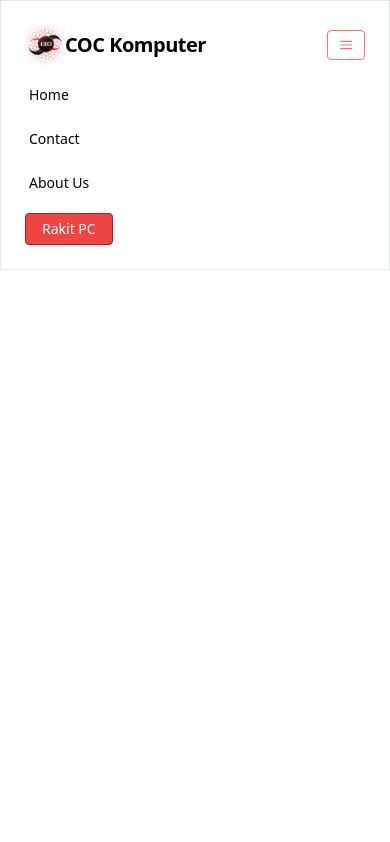
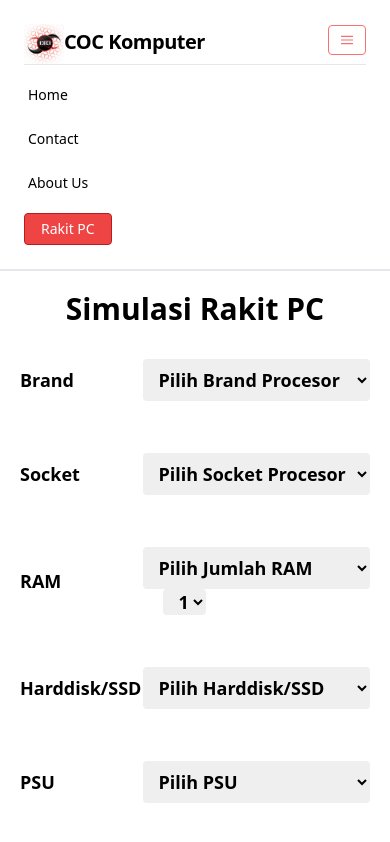
Before and after one commit to AdrianHalim20/COC_Komputer, a plain HTML site: page index.html in a window 390 px wide. Drawn offline with nearby package versions, Linux system fonts and the light colour scheme; a script that the page names is missing.

Commit message:
Rakit PC

```diff
--- a/data.js
+++ /dev/null
@@ -1,10 +0,0 @@
-let nav = document.getElementById("navContent")
-
-
-function toggleNav() {
-    if (nav.value == off ) {
-        nav.class = "w-full block md:flex md:items-center justify-between md:w-auto"
-    }else{
-        nav.class = "w-full hidden md:flex md:items-center justify-between md:w-auto"
-    }
-}
--- a/index.html
+++ b/index.html
@@ -10,39 +10,153 @@
   </head>
   <body>
     <div class="">
-
-
       <!-- Navbar Start -->
-    <nav class="flex items-center justify-between flex-wrap bg-white-500 p-6 border">
-      <div class="flex items-center flex-shrink-0 text-black mr-6">
-        <img src="assets/image/logo.jpeg" alt="logo coc" class="w-10">
-        <span class="font-semibold text-xl tracking-tight">COC Komputer</span>
+      <nav
+        class="flex justify-between items-center flex-wrap bg-white-500 p-6 border-b-2 "
+      >
+        <div class="flex text-black mr-6">
+          <img src="assets/image/logo.jpeg" alt="logo coc" class="w-10" />
+          <span class="mt-1 font-semibold text-xl tracking-tight"
+            >COC Komputer</span
+          >
         </div>
         <div class="block md:hidden">
-        <button class="flex items-center px-3 py-2 border rounded text-red-400 border-red-400 hover:text-red-600 hover:border-white" id="navId" onclick="toogleNav()">
-          <svg class="fill-current h-3 w-3" viewBox="0 0 20 20" xmlns="http://www.w3.org/2000/svg"><title>Menu</title><path d="M0 3h20v2H0V3zm0 6h20v2H0V9zm0 6h20v2H0v-2z"/></svg>
+          <button
+            class="flex items-center px-3 py-2 mb-2 border rounded text-red-400 border-red-400 hover:text-red-600 hover:border-white"
+            id="navId"
+            onclick="toogleNav()"
+          >
+            <svg
+              class="fill-current h-3 w-3"
+              viewBox="0 0 20 20"
+              xmlns="http://www.w3.org/2000/svg"
+            >
+              <title>Menu</title>
+              <path d="M0 3h20v2H0V3zm0 6h20v2H0V9zm0 6h20v2H0v-2z" />
+            </svg>
           </button>
         </div>
 
         <!-- isi nav -->
-      <div class="flex w-full items-center justify-between md:w-auto" id="navContent" value="off" >
+        <div
+          class="flex w-full items-center justify-between md:w-auto max-[767px]:border-t"
+          id="navContent"
+          value="off"
+        >
           <div class="text-sm items-center justify-between">
-          <a href="#responsive-header" class="block mt-4 rounded-md p-1 md:inline-block md:mt-0 text-black font-medium hover:text-red-600 mr-4">
+            <a
+              href="#responsive-header"
+              class="block mt-4 rounded-md p-1 md:inline-block md:mt-0 text-black font-medium hover:text-red-600 mr-4"
+            >
               Home
             </a>
-          <a href="#responsive-header" class="block mt-4 rounded-md p-1 md:inline-block md:mt-0 text-black font-medium hover:text-red-600 mr-4">
+            <a
+              href="#responsive-header"
+              class="block mt-4 rounded-md p-1 md:inline-block md:mt-0 text-black font-medium hover:text-red-600 mr-4"
+            >
               Contact
             </a>
-          <a href="#responsive-header" class="block mt-4 rounded-md p-1 md:inline-block md:mt-0 text-black font-medium hover:text-red-600 mr-4">
+            <a
+              href="#responsive-header"
+              class="block mt-4 rounded-md p-1 md:inline-block md:mt-0 text-black font-medium hover:text-red-600 mr-4"
+            >
               About Us
             </a>
-          <a href="#" class="inline-block text-sm px-4 py-2 leading-none border rounded text-white border-red-700 bg-red-500 hover:border-transparent hover:text-red-500 hover:bg-white mt-4 md:mt-0">Rakit PC</a>
+            <a
+              href="#"
+              class="inline-block text-sm px-4 py-2 leading-none border rounded text-white border-red-700 bg-red-500 hover:border-transparent hover:text-red-500 hover:bg-white mt-4 md:mt-0"
+              >Rakit PC</a
+            >
           </div>
         </div>
       </nav>
       <!-- Navbar End -->
 
+      <!-- Content Start -->
+      <!-- <div class="flex flex-col items-center justify-center w-full h-full bg-slate ">
+      <h1 class="flex font-black mt-5 text-3xl  ">ABOUT US</h1>
+      <p>Lorem ipsum dolor sit amet, consectetur adipisicing elit. Sed nam voluptatibus atque nostrum dolorum. Facere ipsum pariatur, fugit culpa officiis unde, enim eos beatae libero dicta molestias blanditiis eaque perspiciatis.</p>
+    </div> -->
+      <!-- Content End -->
 
+      <!-- Rakit PC Start-->
+      <div class="flex items-center justify-center flex-col ">
+        <div class="flex">
+          <h1 class="flex font-black mt-5 text-3xl">Simulasi Rakit PC</h1>
+        </div>
+        <!-- option start -->
+
+        <div class="flex flex-row w-full justify-between items-center mt-3 ">
+          <p class="flex m-5 w-2/12 text-lg font-semibold flex-col">Brand</p>
+          <div class="flex m-5 w-7/12 text-lg font-semibold flex-col">
+            <select class="rounded py-2 pl-3 ">
+              <option value="" class="pl-3">Pilih Brand Procesor</option>
+              <option value="" class="pl-3">Intel</option>
+              <option value="" class="pl-3">AMD</option>
+            </select>
+          </div>
+        </div>
+
+
+        <div class="flex flex-row w-full justify-between items-center mt-3 ">
+          <p class="flex m-5 w-2/12 text-lg font-semibold flex-col">Socket</p>
+          <div class="flex m-5 w-7/12 text-lg font-semibold flex-col">
+            <select class="rounded py-2 pl-3 ">
+              <option value="" class="pl-3">Pilih Socket Procesor</option>
+              <option value="" class="pl-3">LGA XXXX</option>
+              <option value="" class="pl-3">AM/TR X</option>
+            </select>
+          </div>
+        </div>
+
+
+        <div class="flex flex-row w-full justify-between items-center mt-3 ">
+          <p class="flex m-5 w-2/12 text-lg font-semibold flex-col">RAM</p>
+          <div class="flex m-5 w-7/12 text-lg font-semibold flex-col">
+            <select class="rounded py-2 pl-3 ">
+              <option value="" class="pl-3">Pilih Jumlah RAM</option>
+              <option value="" class="pl-3">2 GB</option>
+              <option value="" class="pl-3">4 GB</option>
+              <option value="" class="pl-3">8 GB</option>
+              <option value="" class="pl-3">16 GB</option>
+              <option value="" class="pl-3">32 GB</option>
+            </select>
+            <div class="flex ml-5 w-10/12 text-lg font-semibold  ">
+
+              <select class="rounded pl-3 ">
+                <option value="" class="pl-3">1</option>
+                <option value="" class="pl-3">2</option>
+              </select>
+            </div>
+          </div>
+        </div>
+
+
+        <div class="flex flex-row w-full justify-between items-center mt-3 ">
+          <p class="flex m-5 w-2/12 text-lg font-semibold flex-col">Harddisk/SSD</p>
+          <div class="flex m-5 w-7/12 text-lg font-semibold flex-col">
+            <select class="rounded py-2 pl-3 ">
+              <option value="" class="pl-3">Pilih Harddisk/SSD</option>
+              <option value="" class="pl-3">Harddisk 1TB</option>
+              <option value="" class="pl-3">SSD 500GB</option>
+            </select>
+          </div>
+        </div>
+
+
+        <div class="flex flex-row w-full justify-between items-center mt-3 ">
+          <p class="flex m-5 w-2/12 text-lg font-semibold flex-col">PSU</p>
+          <div class="flex m-5 w-7/12 text-lg font-semibold flex-col">
+            <select class="rounded py-2 pl-3 ">
+              <option value="" class="pl-3">Pilih PSU</option>
+              <option value="" class="pl-3">Simbadda 2000w 80+ Diamond</option>
+              <option value="" class="pl-3">Heater Master 10000w 80+ Vibranium</option>
+            </select>
+          </div>
+        </div>
+        <!-- option end -->
+      </div>
+      <!-- Rakit PC End -->
     </div>
   </body>
 </html>
```
Also changed, not shown: tailwind.config.js (added). Lines whose indentation alone changed are shown as unchanged.
